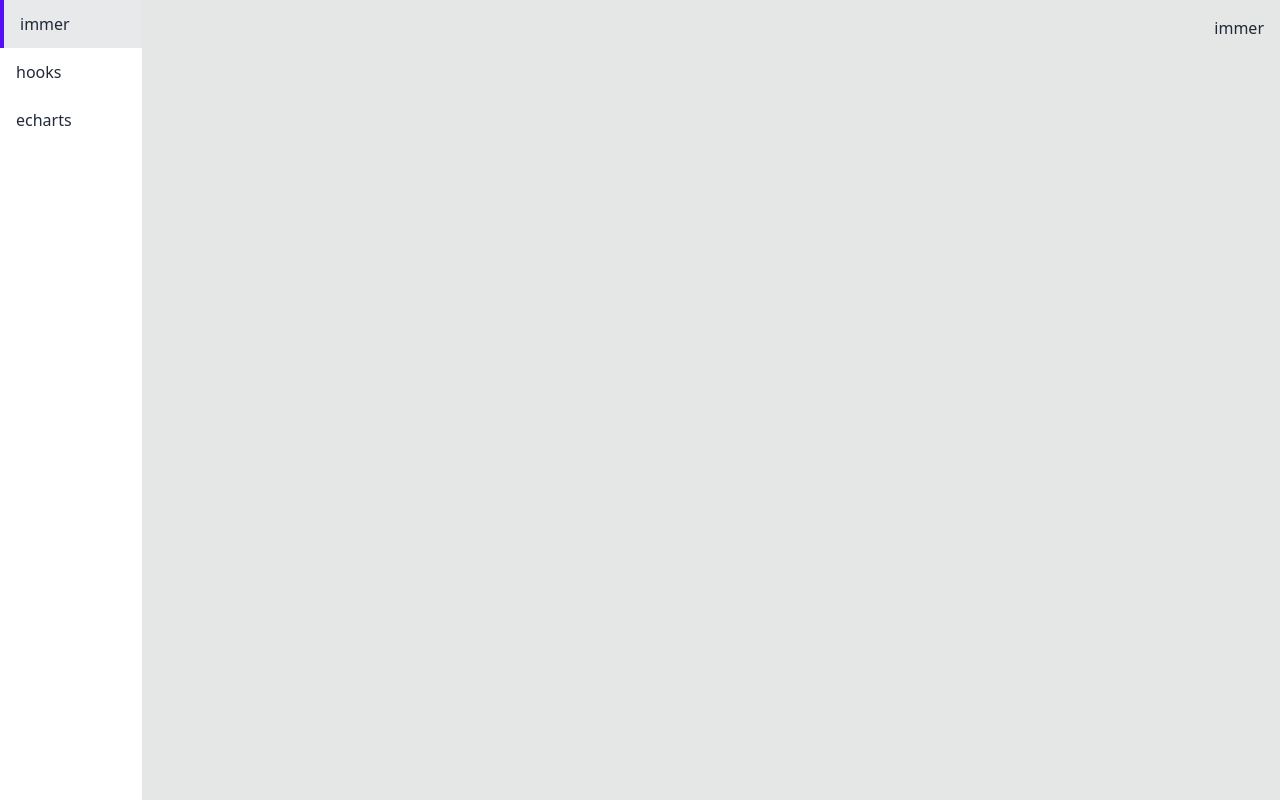
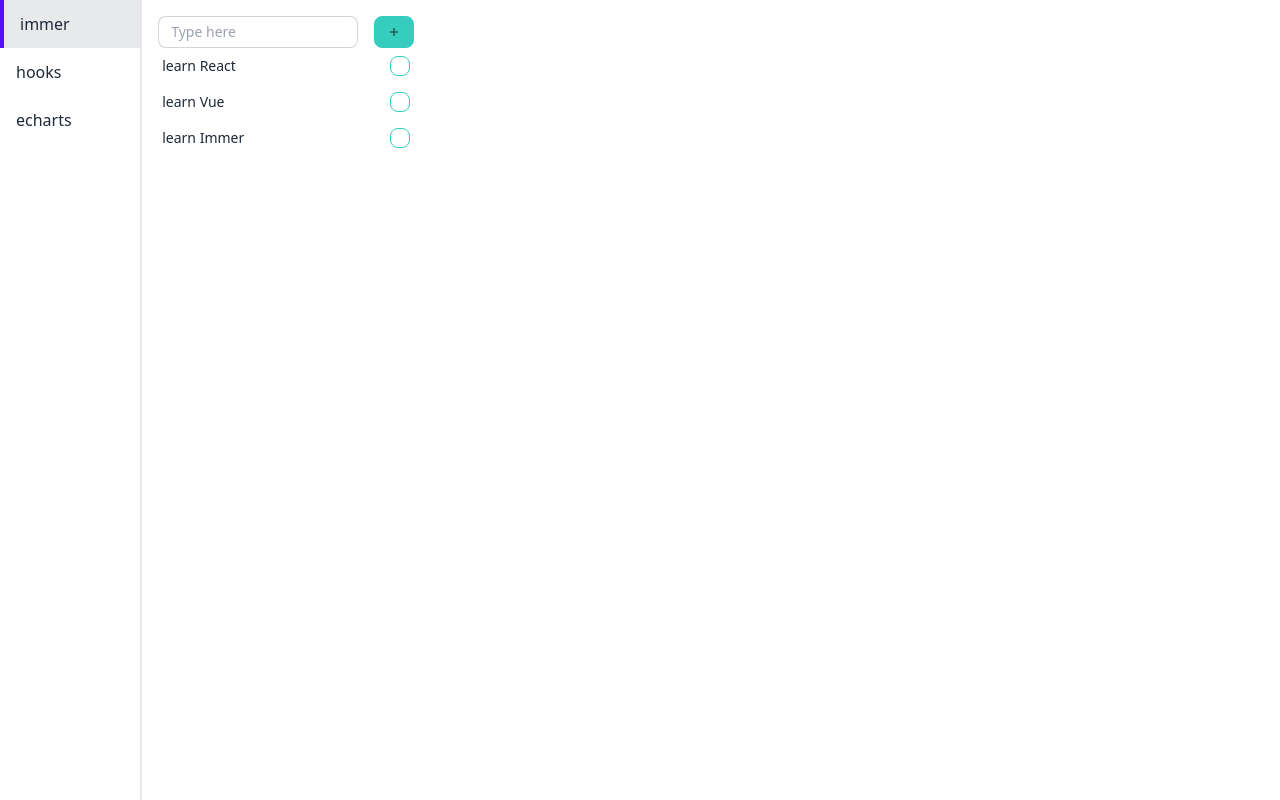
Before and after one commit to sunjiesama/vite-react-ts, a React (Vite) app: page /immer in a window 1280 px wide. Built offline with nearby package versions, Linux system fonts and the light colour scheme.

Commit message:
🔧 build(新增依赖):immer

```diff
--- a/package.json
+++ b/package.json
@@ -9,11 +9,14 @@
   },
   "dependencies": {
     "daisyui": "^2.24.0",
+    "immer": "^9.0.15",
     "react": "^18.2.0",
     "react-dom": "^18.2.0",
-    "react-router-dom": "^6.3.0"
+    "react-router-dom": "^6.3.0",
+    "use-immer": "^0.7.0"
   },
   "devDependencies": {
+    "@iconify/react": "^3.2.2",
     "@types/node": "^18.7.10",
     "@types/react": "^18.0.17",
     "@types/react-dom": "^18.0.6",
--- a/src/App.tsx
+++ b/src/App.tsx
@@ -5,10 +5,10 @@ import Content from '@/layout/Content'
 const App: React.FC = () => {
   return (
     <main className="grid grid-cols-9 h-full grid-row1">
-      <div className="col-span-1 bg-base-200 row-span-1">
+      <div className="col-span-1 row-span-1 border-r-2">
         <Sider />
       </div>
-      <div className="col-span-8 bg-base-300  row-span-1">
+      <div className="col-span-8 row-span-1 overflow-auto">
         <Content />
       </div>
     </main>
--- a/src/index.css
+++ b/src/index.css
@@ -7,3 +7,7 @@ body,
 #root {
   height: 100%;
 }
+
+#root{
+  overflow: hidden;
+}
--- a/src/layout/Content.tsx
+++ b/src/layout/Content.tsx
@@ -3,7 +3,7 @@ import { Outlet } from 'react-router-dom'
 
 const Index: React.FC = () => {
   return (
-    <main className="p-4 flex justify-end">
+    <main className="p-4">
       <Outlet />
     </main>
   )
--- a/src/views/Immer/index.tsx
+++ b/src/views/Immer/index.tsx
@@ -1,5 +1,80 @@
+import { Icon } from '@iconify/react'
 import React from 'react'
+import { useImmer } from 'use-immer'
 
-const Index: React.FC = () => <div>immer</div>
+interface LearnItem {
+  learnName: string
+  done: boolean
+  title: string
+}
+
+const Index: React.FC = () => {
+  const [learnList, setLearnList] = useImmer<LearnItem[]>([
+    { learnName: 'React', done: false, title: 'learn React' },
+    { learnName: 'Vue', done: false, title: 'learn Vue' },
+    { learnName: 'Immer', done: false, title: 'learn Immer' },
+  ])
+  const [Item, setItem] = useImmer<LearnItem>({
+    learnName: '',
+    done: false,
+    title: '',
+  })
+
+  const handleChangeLearnName = (e: React.ChangeEvent<HTMLInputElement>): void => {
+    setItem((draft) => {
+      draft.learnName = e.target.value
+      draft.title = `learn ${e.target.value}`
+    })
+  }
+
+  const handleLearn = (learnItem: LearnItem): void => {
+    setLearnList((draft) => {
+      const todo = draft.find((i) => i.learnName === learnItem.learnName)
+      if (todo !== undefined) {
+        todo.done = !todo.done
+      }
+    })
+  }
+
+  const handleAdd = (): void => {
+    setLearnList((draft) => {
+      draft.push(Item)
+    })
+    setItem((draft) => {
+      draft.learnName = ''
+      draft.title = ''
+    })
+  }
+  return (
+    <div className="w-64">
+      <div className="flex">
+        <input
+          type="text"
+          placeholder="Type here"
+          className="input input-bordered input-sm w-full max-w-xs focus:outline-0 mr-4"
+          value={Item.learnName}
+          onChange={handleChangeLearnName}
+        />
+        <button className="btn btn-accent btn-sm inline-block" onClick={handleAdd}>
+          <Icon icon="material-symbols:add"></Icon>
+        </button>
+      </div>
+      {learnList.map((i) => (
+        <div key={i.learnName} className="form-control">
+          <label className="label cursor-pointer">
+            <span className="label-text">{i.title}</span>
+            <input
+              type="checkbox"
+              readOnly
+              checked={i.done}
+              className="checkbox checkbox-accent  checkbox-sm"
+              onChange={() => handleLearn(i)}
+            />
+          </label>
+        </div>
+      ))}
+    </div>
+  )
+}
 
 export default Index
```
Also changed, not shown: 1 other file (tests, documents, lock files or other folders).
